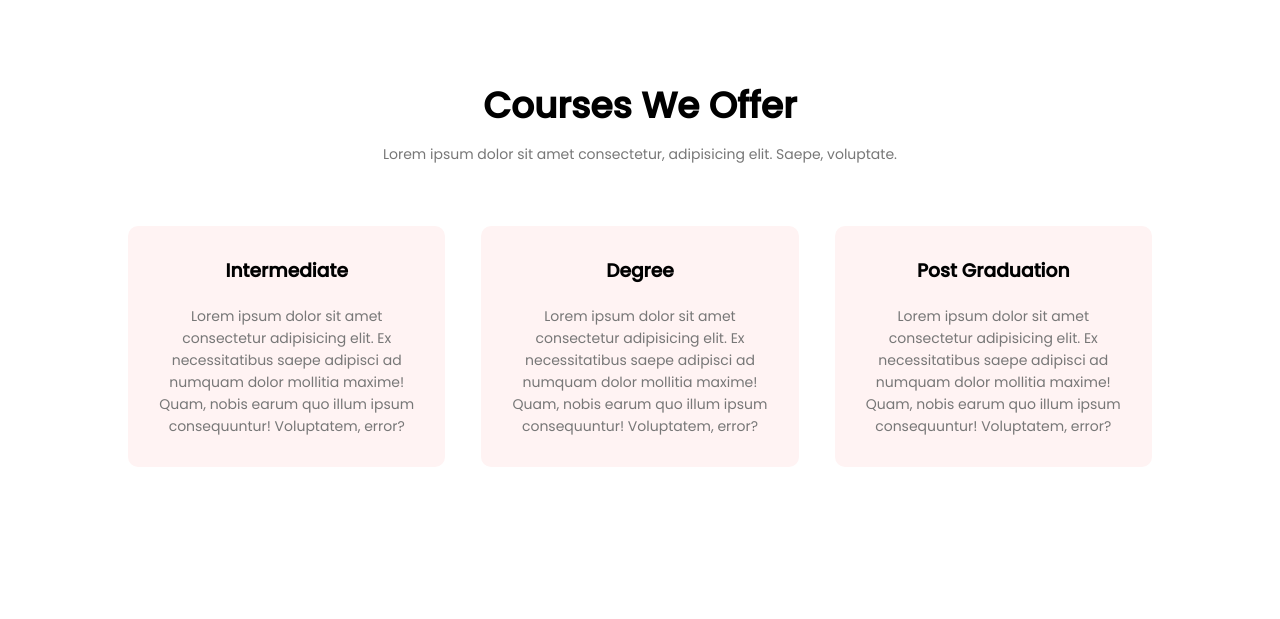
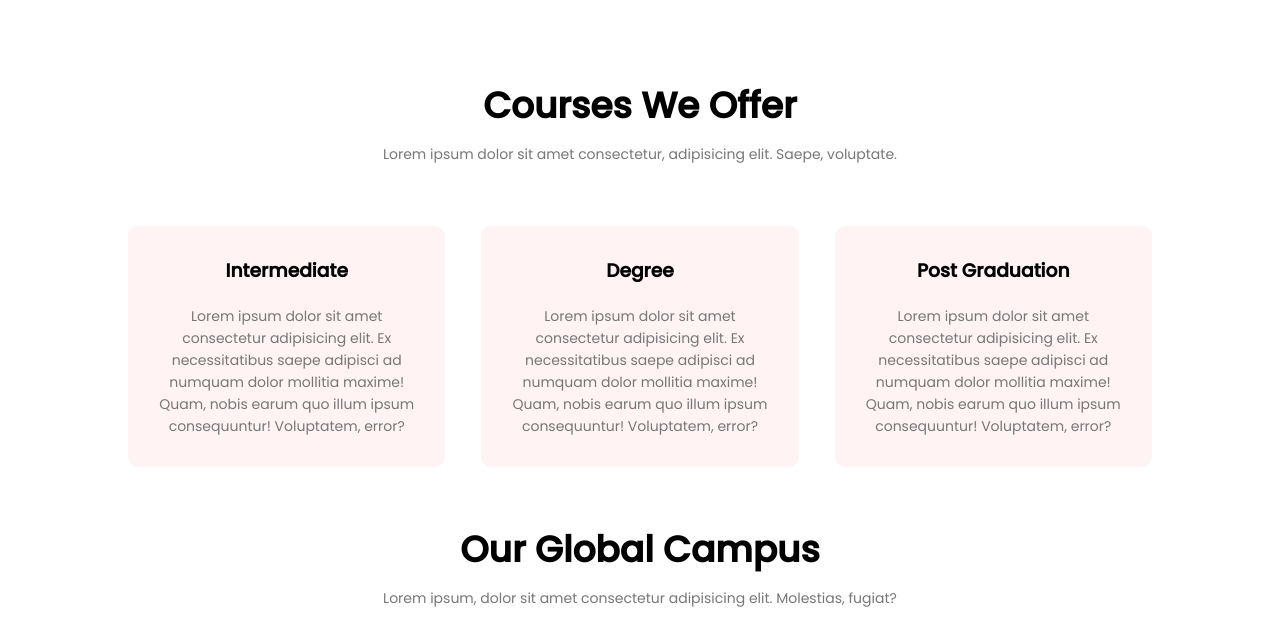
Before and after one commit to Cumayevomr/Responsive-Multi-Page-Website-Design, a plain HTML site: page index.html in a window 1280 px wide. Shown: the part 822-1441 px from the top of the page. Before the commit the page ends 1294 px from the top, so only its background shows below. Drawn offline with Linux system fonts and the light colour scheme.

Commit message:
campus header

```diff
--- a/index.html
+++ b/index.html
@@ -57,8 +57,12 @@
 
      </section>
 
+     <!-- Campus -->
 
-
+     <section class="campus">
+        <h1>Our Global Campus</h1>
+        <p>Lorem ipsum, dolor sit amet consectetur adipisicing elit. Molestias, fugiat?</p>
+     </section>
 
 
 
--- a/style.css
+++ b/style.css
@@ -163,3 +163,12 @@ h3{
         flex-direction: column;
     }
 }
+
+/* Campus */
+
+.campus{
+    width: 80%;
+    margin: auto;
+    text-align: center;
+    padding-top: 50px;
+}
```
